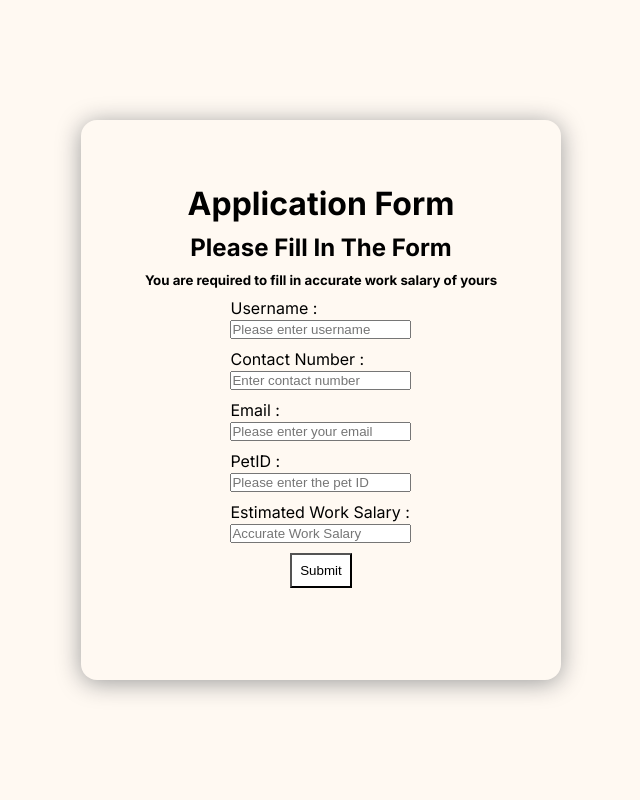
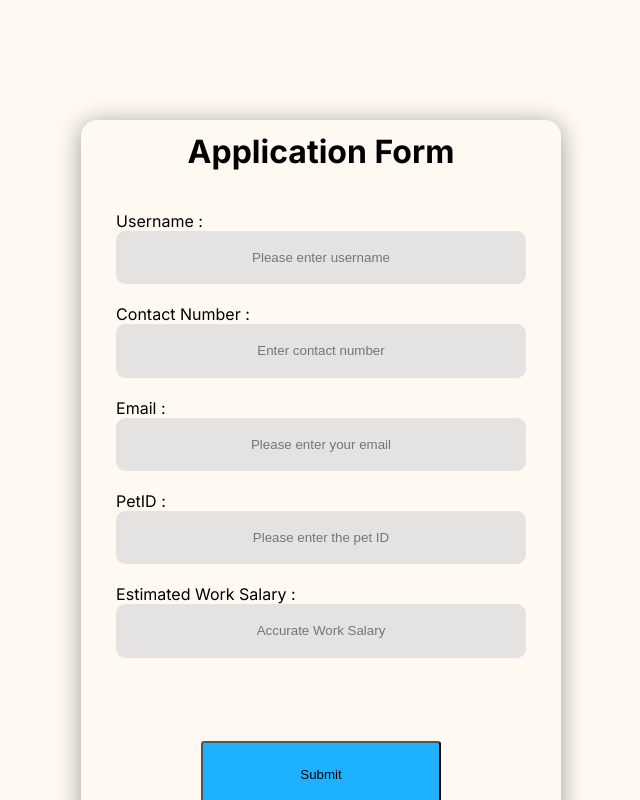
Before and after one commit to AaronTan11/SDP-CarePet, a Next.js app in the folder frontend/: page /adoptionform in a window 1280 px wide. Shown: the top 800 px of the page, without its empty margins (319-959 px from the left). Built offline with nearby package versions, Linux system fonts and the light colour scheme.

Commit message:
updated adoption form and form scss

```diff
--- a/frontend/src/pages/adoptionform.js
+++ b/frontend/src/pages/adoptionform.js
@@ -1,5 +1,7 @@
 import { useState } from "react";
 import styles from "../styles/adoptionform.module.scss";
+
+
 
 function apply() {
   const [username, setUsername] = useState("");
@@ -18,18 +20,24 @@ function apply() {
     console.log("Salary", salary);
   };
 
+  const handleClick = (event) => {
+    event.preventDefault();
+    mutation.mutate({ username, contactnum, email, petid, salary });
+ };
+
   return (
     <div className={styles.cover}>
       <div className={styles.inside}>
         <div className={styles.Bar}>
+
           <h1>Application Form</h1>
-          <h2>Please Fill In The Form</h2>
-          <h5>You are required to fill in accurate work salary of yours</h5>
+
           <form onSubmit={handleSubmit}>
             <label>
               Username :
-              <br />
               <input
+                className={styles.input}
+                name="username"
                 type="text"
                 value={username}
                 placeholder="Please enter username"
@@ -39,8 +47,9 @@ function apply() {
             <br />
             <label>
               Contact Number :
-              <br />
               <input
+                className={styles.input}
+                name="contactnum"
                 type="text"
                 value={contactnum}
                 placeholder="Enter contact number"
@@ -50,9 +59,10 @@ function apply() {
             <br />
             <label>
               Email :
-            <br />
               <input
-                type="text"
+                className={styles.input}
+                name="email"
+                type="email"
                 value={email}
                 placeholder="Please enter your email"
                 onChange={(event) => setemail(event.target.value)}
@@ -61,8 +71,9 @@ function apply() {
             <br />
             <label>
               PetID :
-            <br />
               <input
+                className={styles.input}
+                name="petid"
                 type="text"
                 value={petid}
                 placeholder="Please enter the pet ID"
@@ -72,8 +83,9 @@ function apply() {
             <br />
             <label>
               Estimated Work Salary :
-            <br />
               <input
+                className={styles.input}
+                name="salary"
                 type="text"
                 value={salary}
                 placeholder="Accurate Work Salary"
@@ -81,11 +93,15 @@ function apply() {
               ></input>
             </label>
             <br />
-            <div className={styles.btn}>
-              <button type="submit">Submit</button>
-            </div>
           </form>
         </div>
+        <button
+               className={styles.btn}
+               onClick={handleClick}
+               type="submit"
+            >
+               Submit
+            </button>
       </div>
     </div>
   );
--- a/frontend/src/styles/adoptionform.module.scss
+++ b/frontend/src/styles/adoptionform.module.scss
@@ -1,7 +1,7 @@
 .cover {
     padding: 0;
     box-sizing: border-box;
-    height: 100vh;
+    height: 130vh;
     width: 100%;
     display: flex;
     justify-content: center;
@@ -10,7 +10,7 @@
 
 .inside {
     width: 30em;
-    height: 35em;
+    height: 50em;
     position: relative;
     border-radius: 1em;
     box-shadow: 0 0.188em 1.550em rgb(156, 156, 156);
@@ -20,54 +20,52 @@
     justify-content: space-around;
 }
 
-
 .Bar {
     display: flex;
     flex-direction: column;
     justify-content: center;
     align-items: center;
-    height: 100px;
     max-height: fit-content;
 
     *{
-        margin-bottom: 10px;
+        margin-bottom: 40px;
     }
-}
-
-.h1 {
-    align-items: center;
-    text-align: center;
 }
 
 
 
 
-// .Bar #input {
-//      border: none;
-//      background-color: rgb(229, 226, 226);
-//      height: 4em;
-//      width: 80%;
-//      border-radius: 0.25em;
-//      text-align: center;
-//      padding: 2em;
-// }
+.input {
+     border: none;
+     background-color: rgb(229, 226, 226);
+     height: 3em;
+     width: 100%;
+     border-radius: 0.7em;
+     text-align: center;
+     padding: 2em;
+     margin-bottom: 20px;
+
+}
 
 .input:focus {
     outline-color: rgb(32, 177, 25);
 }
 
-.btn{
-    display:flex;
+
+
+.btn {
+    width : 50%;
+    height: 5em;
+    background-color: rgb(29, 177, 255);
     justify-content: center;
+    align-items: center;
+    display: flex;
+    transition: 0.5s;
+    border-radius: 0.25em;
+    cursor: pointer;
+    margin-bottom: 100px;
 }
 
-.btn button{
-    padding: 0.5rem;
-    background-color: white;
-    transition: 0.2s;
-    margin-bottom: 0.5rem;
+.btn:hover{
+    transform: scale(1.25);
 }
-
-.btn button:hover{
-    background: rgba(43, 124, 43, 0.2);
-}
```
